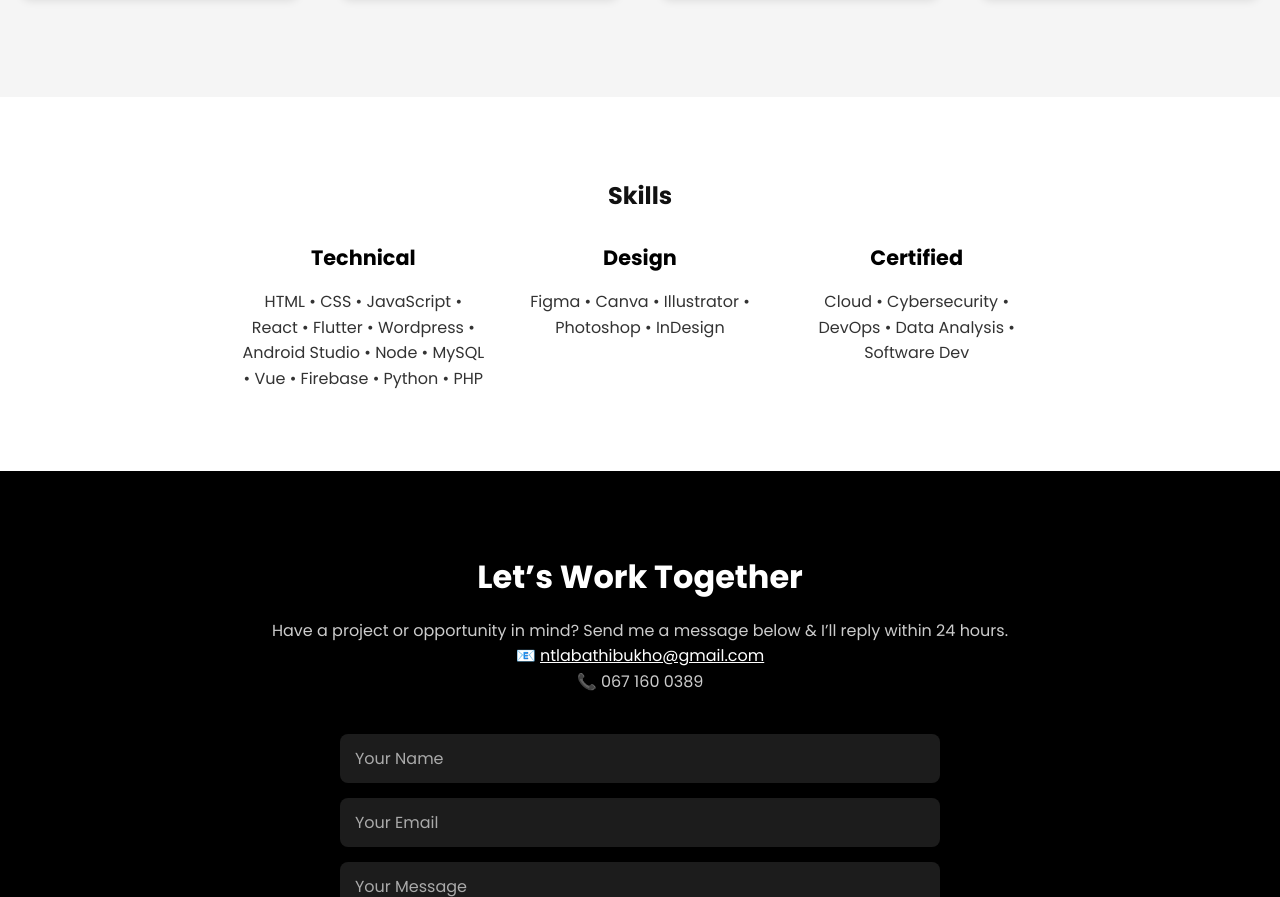
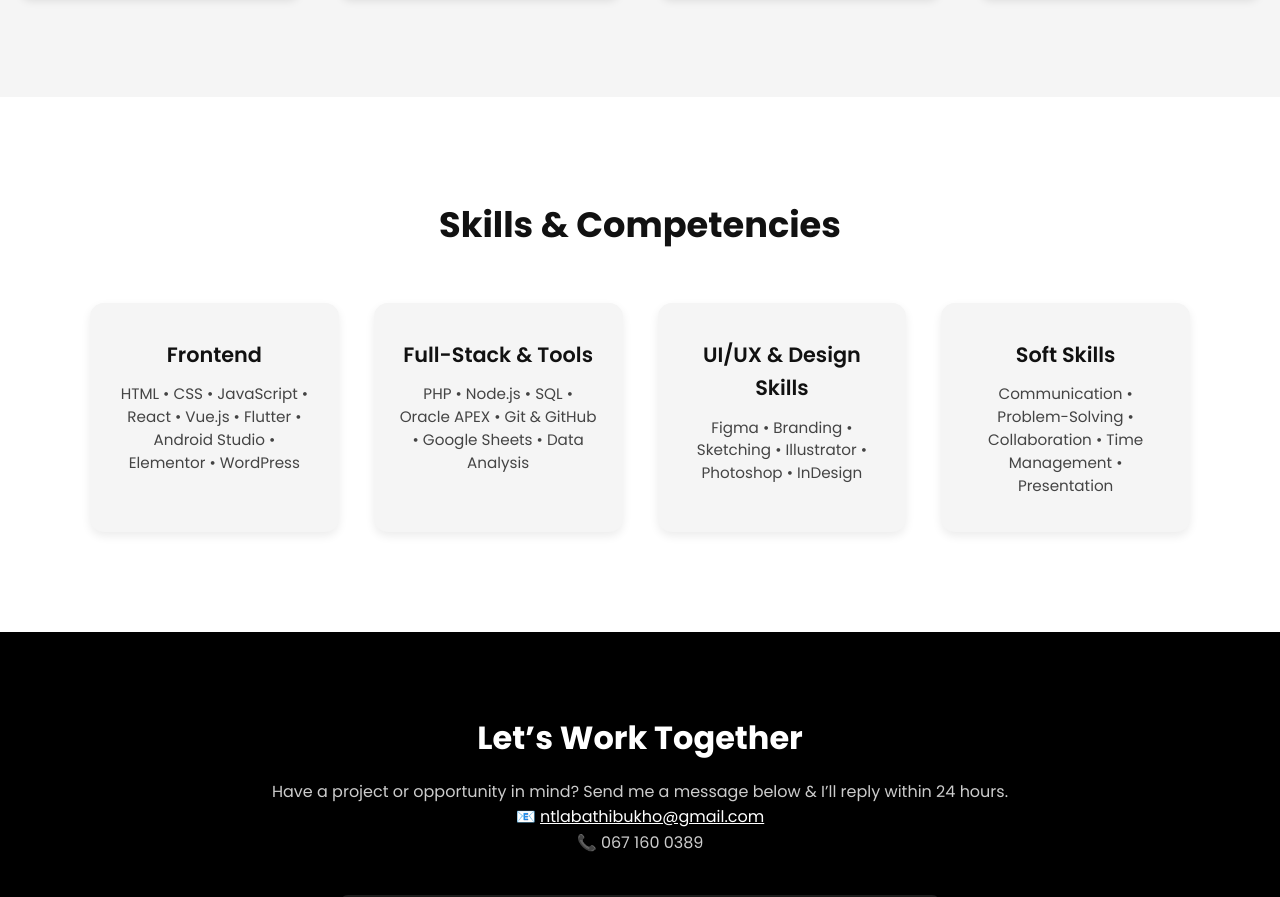
Before and after one commit to SeanNtlabathi/MyPortfolio, a plain HTML site: page index.html in a window 1280 px wide. Shown: the part 2507-3404 px from the top of the page. Drawn offline with Linux system fonts and the light colour scheme.

Commit message:
favicon & skills cards

```diff
--- a/css/style.css
+++ b/css/style.css
@@ -238,28 +238,62 @@ body {
 }
 
 /* ===== Skills Section ===== */
-#skills {
-  padding: 80px 20px;
+.skills-section {
+  padding: 100px 20px;
   background-color: #fff;
+}
+
+.skills-section h2 {
+  margin-bottom: 50px;
+  font-size: 2.2rem;
+  color: #111;
+  font-weight: 700;
 }
 
 .skills-grid {
   display: grid;
-  grid-template-columns: repeat(auto-fit, minmax(220px, 1fr));
-  gap: 30px;
-  max-width: 800px;
+  grid-template-columns: repeat(4, 1fr); /* 4 equal columns */
+  gap: 35px;
+  max-width: 1100px;
   margin: 0 auto;
 }
 
-#skills h3 {
-  color: #000;
-  margin-bottom: 15px;
-  font-size: 1.3rem;
+.skill-card {
+  background: #f5f5f5;
+  padding: 35px 25px;
+  border-radius: 14px;
+  text-align: center;
+  box-shadow: 0 4px 10px rgba(0,0,0,0.08);
+  transition: transform 0.3s ease, box-shadow 0.3s ease;
 }
 
-#skills p {
-  color: #333;
+
+.skill-card:hover {
+  transform: translateY(-6px);
+  box-shadow: 0 6px 16px rgba(0,0,0,0.12);
 }
+
+.skill-card .icon {
+  font-size: 40px;
+  margin-bottom: 15px;
+  color: #000;
+}
+
+.skill-card h3 {
+  font-size: 1.3rem;
+  font-weight: 600;
+  margin-bottom: 12px;
+  color: #111;
+}
+
+.skill-card p {
+  color: #444;
+  font-size: 0.95rem;
+  line-height: 1.5;
+}
+
+/* For Remix Icon support */
+@import url("https://cdn.jsdelivr.net/npm/remixicon@4.2.0/fonts/remixicon.css");
 
 /* ===== Footer / Contact Section ===== */
 footer {
--- a/index.html
+++ b/index.html
@@ -4,12 +4,18 @@
     <meta charset="UTF-8" />
     <meta name="viewport" content="width=device-width, initial-scale=1.0" />
     <title>Sean Ntlabathi | Portfolio</title>
-    <link rel="stylesheet" href="css/style.css" />
     <link
       href="https://fonts.googleapis.com/css2?family=Poppins:wght@300;400;600;700&display=swap"
       rel="stylesheet"
       href="https://cdnjs.cloudflare.com/ajax/libs/font-awesome/6.5.0/css/all.min.css"
     />
+    <link rel="icon" type="image/png" href="/favicon-96x96.png" sizes="96x96" />
+<link rel="icon" type="image/svg+xml" href="/favicon.svg" />
+<link rel="shortcut icon" href="/favicon.ico" />
+<link rel="apple-touch-icon" sizes="180x180" href="/apple-touch-icon.png" />
+<meta name="apple-mobile-web-app-title" content="Sean" />
+<link rel="manifest" href="/site.webmanifest" />
+    <link rel="stylesheet" href="css/style.css" />
   </head>
 
   <body>
@@ -160,26 +166,42 @@
     </section>
 
     <!-- Skills -->
-    <section id="skills" class="section">
-      <div class="container">
-        <h2>Skills</h2>
-        <br>
+<section id="skills" class="skills-section">
+  <h2>Skills & Competencies</h2>
+
   <div class="skills-grid">
-          <div>
-            <h3>Technical</h3>
-            <p>HTML • CSS • JavaScript • React • Flutter • Wordpress • Android Studio • Node • MySQL • Vue • Firebase • Python • PHP </p>
+
+    <!-- Frontend & UI/UX -->
+    <div class="skill-card">
+      <i class="icon ri-code-box-line"></i>
+      <h3>Frontend</h3>
+      <p>HTML • CSS • JavaScript • React • Vue.js • Flutter • Android Studio • Elementor • WordPress</p>
     </div>
-          <div>
-            <h3>Design</h3>
-            <p>Figma • Canva • Illustrator • Photoshop • InDesign</p>
+
+    <!-- Full-Stack & Tools -->
+    <div class="skill-card">
+      <i class="icon ri-terminal-window-line"></i>
+      <h3>Full-Stack & Tools</h3>
+      <p>PHP • Node.js • SQL • Oracle APEX • Git & GitHub • Google Sheets • Data Analysis </p>
     </div>
-          <div>
-            <h3>Certified</h3>
-            <p>Cloud • Cybersecurity • DevOps • Data Analysis • Software Dev </p>
+
+    <!-- Design Skills -->
+    <div class="skill-card">
+      <i class="icon ri-palette-line"></i>
+      <h3>UI/UX & Design Skills</h3>
+      <p>Figma • Branding • Sketching • Illustrator • Photoshop • InDesign</p>
     </div>
+
+    <!-- Soft Skills -->
+    <div class="skill-card">
+      <i class="icon ri-user-star-line"></i>
+      <h3>Soft Skills</h3>
+      <p>Communication • Problem-Solving • Collaboration • Time Management • Presentation</p>
     </div>
+
   </div>
 </section>
+
 
     <!-- Contact -->
     <footer id="contact" class="section">
```
Also changed, not shown: apple-touch-icon.png (added), favicon-96x96.png (added), favicon.ico (added), favicon.svg (added), images/favicon.ico (added), site.webmanifest (added), web-app-manifest-192x192.png (added), web-app-manifest-512x512.png (added). Lines whose indentation alone changed are shown as unchanged.
